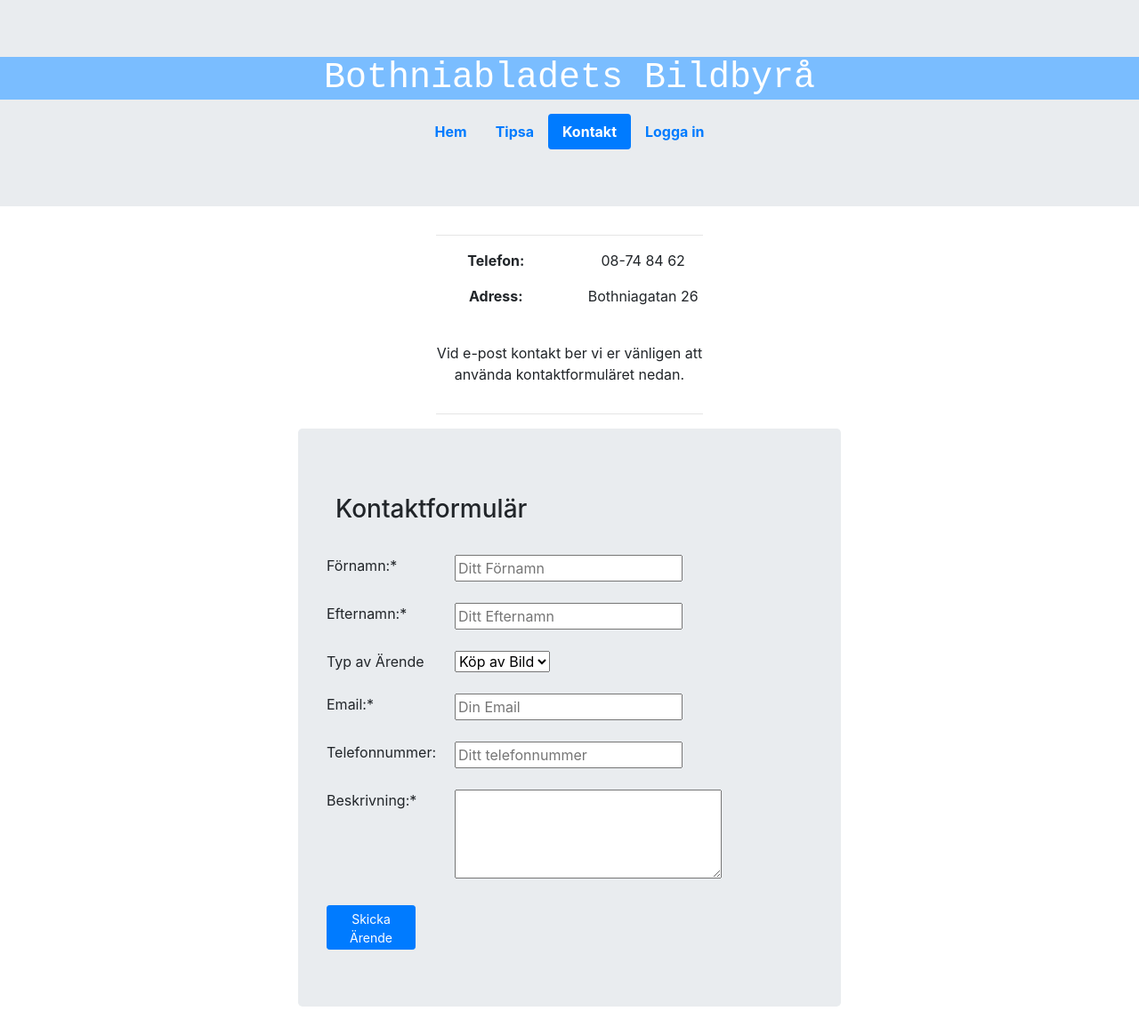
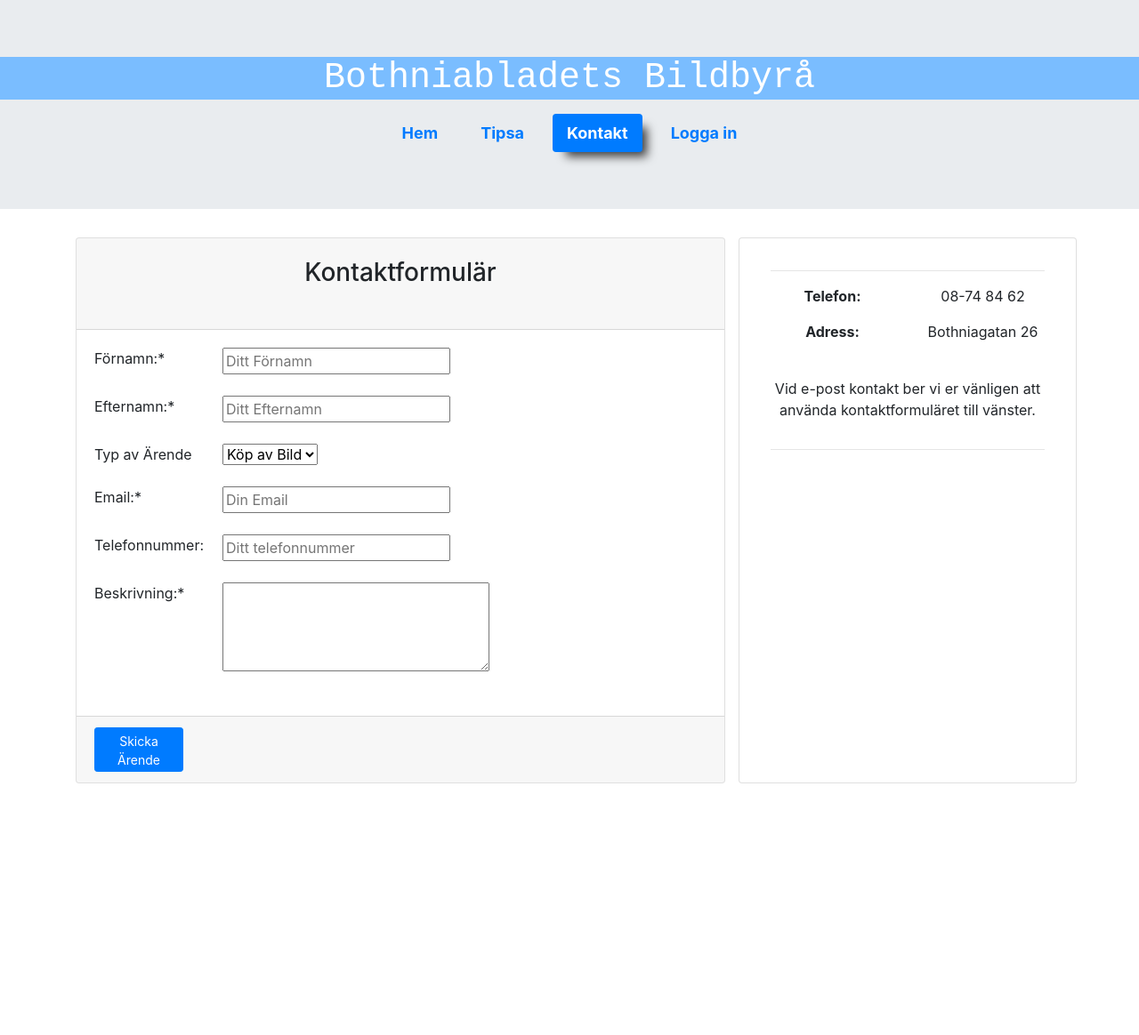
Before and after one commit to snordgren/interaktionsdesign-och-programmering, a PHP site: page /kontaktaOss.php in a window 1280 px wide. Shown: the whole page at 89% size. After the commit the page ends 881 px from the top, so only its background shows below. Run offline with PHP 8.4, Linux system fonts and the light colour scheme.

Commit message:
Visual overhaul

```diff
--- a/css/modalStyles.css
+++ b/css/modalStyles.css
@@ -5,5 +5,5 @@
 }
 
 .modal.in .confirmD {
-  transform: translate3d(0, 0, 0);
+  transform: translate3d(0, 30vh, 0);
 }
--- a/css/styles.css
+++ b/css/styles.css
@@ -123,3 +123,21 @@
    margin-left: 9em;
    width: 210px;
 }
+
+.nav-link{
+  font-size:18px;
+}
+
+.nav-link:hover{
+color:#FFFFFF;
+background-color: #7ABDFF;
+box-shadow: 10px 10px 11px -5px rgba(0,0,0,0.75);
+
+}
+
+.active{
+  color:#FFFFFF;
+  background-color: rgb(0, 128, 255);
+  box-shadow: 10px 10px 11px -5px rgba(0,0,0,0.75);
+
+  }
--- a/kontaktaOss.php
+++ b/kontaktaOss.php
@@ -49,16 +49,16 @@
     <div class="navContainer container d-flex justify-content-center">
       <ul class="nav nav-pills">
 
-      <li class="nav-item">
+        <li class="nav-item mx-2">
           <a class="nav-link" href="./index.php"><b>Hem</b></a>
         </li>
-        <li class="nav-item">
+        <li class="nav-item mx-2">
           <a class="nav-link" href="./tipsa.php"><b>Tipsa</b></a>
         </li>
-        <li class="nav-item">
+        <li class="nav-item mx-2">
           <a class="nav-link active" href="./kontaktaOss.php"><b>Kontakt </b></a>
         </li>
-        <li class="nav-item">
+        <li class="nav-item mx-2">
           <a class="nav-link" href="./loggain.php"><b>Logga in</b></a>
         </li>
 
@@ -67,40 +67,24 @@
 
   </div>
 
-  <div class="container col-lg-4 col-md-6 col-sm-12">
-    <div class="text-center px-5">
-      <hr>
-      <div class="row">
-        <div class="col-6">
-          <p><b> Telefon:</b>
-        </div>
-        <div class="col-6"> 08-74 84 62 </p>
-        </div>
-      </div>
-      <div class="row">
-        <div class="col-6">
-          <p><b> Adress:</b>
-        </div>
-        <div class="col-6"> Bothniagatan 26 </p>
-        </div>
+
+
+
+
+
+  <div class="container">
+
+  <div class="row">
+
+  <div class="col-lg-8 col-sm-12">
+
+    <div class="card ">
+      <div class="card-header text-center">
+        <h3 class="searchHeader"> Kontaktformulär </h3> <br>
       </div>
 
-      <br>
-      <div class="row">
-        <div class="col-12">
-          <p> Vid e-post kontakt ber vi er vänligen att använda kontaktformuläret nedan.
-        </div>
-      </div>
+      <div class="card-body">
 
-      <hr>
-    </div>
-  </div>
-
-  <div class="container col-lg-6 col-md-6 col-sm-12">
-
-    <div class="">
-      <div class="jumbotron">
-        <h3 class="searchHeader"> Kontaktformulär </h3> <br>
 
         <div class="emailInput ">
 
@@ -132,20 +116,61 @@
             <textarea id="beskrivningID" value="">  </textarea> <br><br>
 
           </form>
+
         </div>
 
+      </div>
+
+      <div class="card-footer">
         <button id="btn1" class="btn btn-primary btn-sm " style="width: 100px; height: 50px;" onclick="kontaktInfo()">
           Skicka Ärende
         </button>
+      </div>
+
+    </div>
+
+  </div>
+
+
+
+    <div class="card col-lg-4 col-sm-12">
+      <div class="card-body">
+      <div class="text-center">
+        <hr>
+        <div class="row">
+          <div class="col-6">
+            <p><b> Telefon:</b>
+          </div>
+          <div class="col-6"> 08-74 84 62 </p>
+          </div>
+        </div>
+        <div class="row">
+          <div class="col-6">
+            <p><b> Adress:</b>
+          </div>
+          <div class="col-6"> Bothniagatan 26 </p>
+          </div>
+        </div>
+
+        <br>
+        <div class="row">
+          <div class="col-12">
+            <p> Vid e-post kontakt ber vi er vänligen att använda kontaktformuläret till vänster.
+          </div>
+        </div>
+
+        <hr>
 
 
       </div>
 
     </div>
 
+    </div>
+
+  </div>
 
 
-    <!-- Container ends -->
   </div>
 
 
--- a/modalConfirm.php
+++ b/modalConfirm.php
@@ -18,7 +18,7 @@
           </div>
           <div class="modal-body">
             <div>
-              <b> <p id="dialogMsg" style="font-size:18px;"> Bilden lades till i Ordern! </p> </b>
+               <p id="dialogMsg" style="font-size:18px;"> Bilden lades till i Ordern! </p>
             </div>
           </div>
           <div class="modal-footer d-flex justify-content-center">
```
Also changed, not shown: adminIndex.php (+8 -7 lines), index.php (+4 -4 lines), laddaUppBild.php (+13 -5 lines), loggaIn.php (+6 -6 lines), minaSidor.php (+19 -15 lines), orderhantering.php (+33 -20 lines), tipsa.php (+13 -5 lines).
